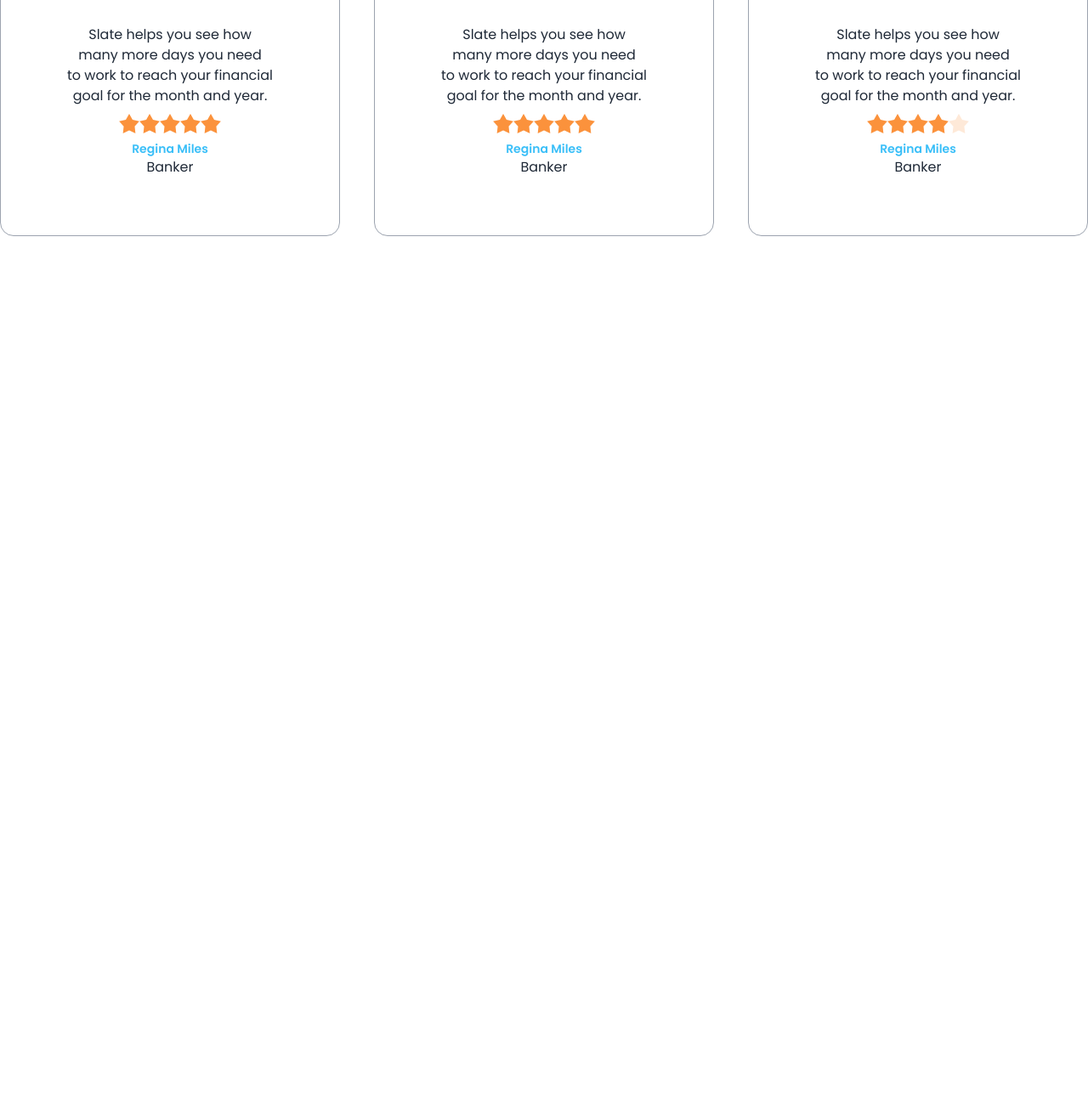
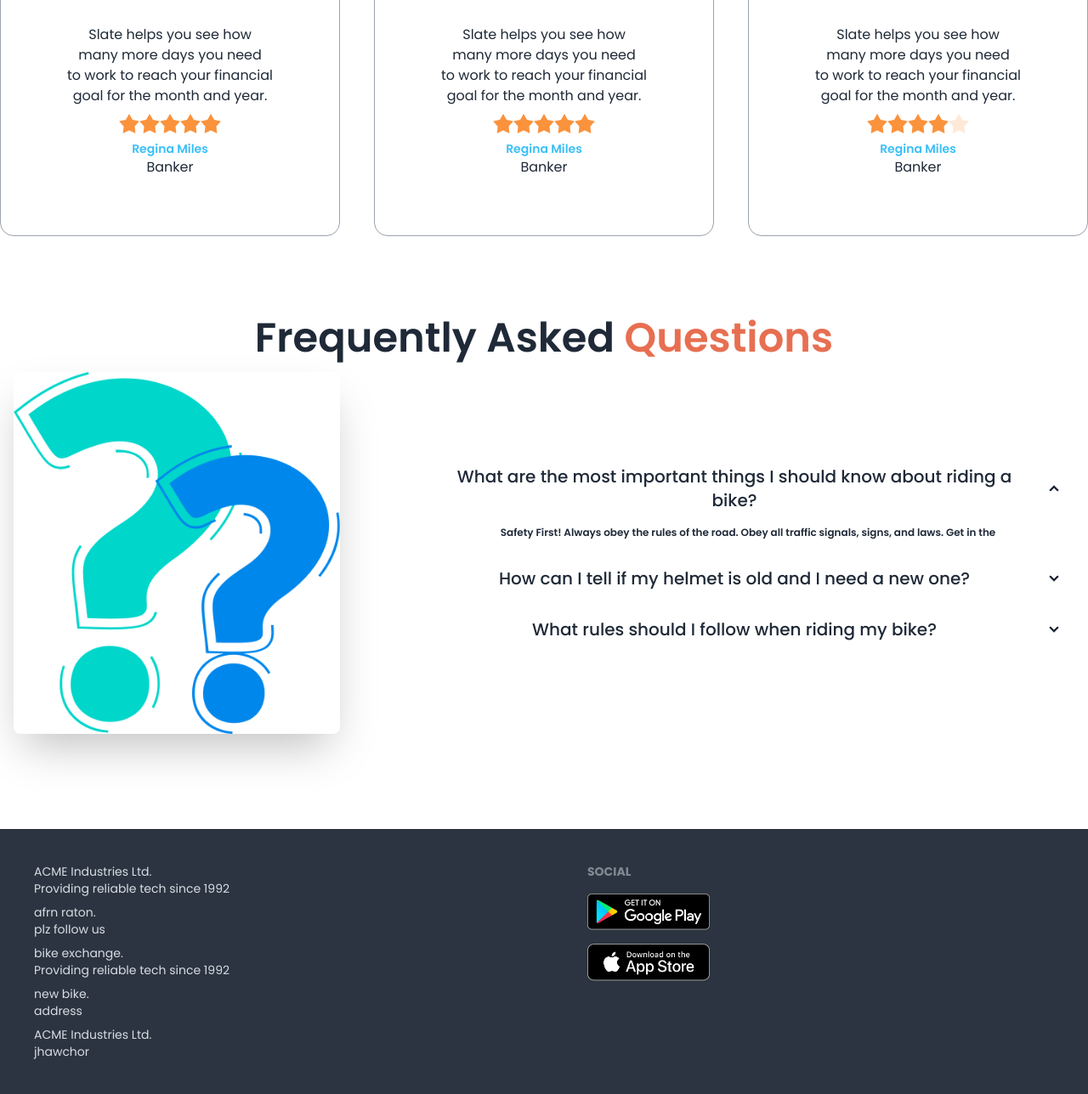
Before and after one commit to raton101/biker-zone-project, a plain HTML site: page index.html in a window 1280 px wide. Shown: the part 1626-2914 px from the top of the page at 85% size. Before the commit the page ends 1904 px from the top, so only its background shows below. Drawn offline with nearby package versions, Linux system fonts and the light colour scheme; a web font is replaced by a local one.

Commit message:
my last section and footer section coplite

```diff
--- a/index.html
+++ b/index.html
@@ -304,9 +304,75 @@
           </div>
 
         </section>
+        <section class="my-24">
+            <!-- Frequently Asked Questions -->
+
+          <h3 class="text-5xl font-semibold text-center my-5">Frequently Asked <span class="text-bike-primari"> Questions</span>
+
+            <div class=" ">
+              <div class="hero-content flex-col lg:gap-24 lg:flex-row">
+                <img src="images/others/faq.png" class=" w-3/4 lg:max-w-sm rounded-lg shadow-2xl" />
+                <div>
+                  <div class="collapse collapse-arrow bg-clisk to open this one and close other">
+                    <input type="radio" name="my-accordion-2" checked="checked" />
+                    <div class="collapse-title text-xl font-medium">
+                     <p class="">What are the most important things I should
+                      know about riding a bike?</p>
+                    </div>
+                    <div class="collapse-content">
+                      <p class="text-xs">Safety First! Always obey the rules of the road. Obey all traffic signals, signs, and laws. Get in the </p>
+                    </div>
+                  </div>
+                  <div class="collapse collapse-arrow bg-clisk to open this one and close other">
+                    <input type="radio" name="my-accordion-2" />
+                    <div class="collapse-title text-xl font-medium">
+                     <p class=""> How can I tell if my helmet is old and I need a
+                      new one?</p>
+                    </div>
+                    <div class="collapse-content">
+                      <p class="text-xs">Safety First! Always obey the rules of the road. Obey all traffic signals, signs, and laws. Get in the</p>
+                    </div>
+                  </div>
+                  <div class="collapse collapse-arrow bg-clisk to open this one and close other">
+                    <input type="radio" name="my-accordion-2" />
+                    <div class="collapse-title text-xl font-medium">
+                      <p>What rules should I follow when riding my bike?</p>
+                    </div>
+                    <div class="collapse-content">
+                      <p class="text-xs">Safety First! Always obey the rules of the road. Obey all traffic signals, signs, and laws. Get in the</p>
+                    </div>
+                  </div>
+                </div>
+              </div>
+            </div>
+
+
+          </h3>
+
+        </section>
+
 
     </main>
-    <footer></footer>
+    <footer>
+
+      <footer class="footer p-10 bg-neutral text-neutral-content">
+        <div>
+
+          <p>ACME Industries Ltd.<br/>Providing reliable tech since 1992</p>
+          <p>afrn raton.<br/>plz follow us</p>
+          <p>bike exchange.<br/>Providing reliable tech since 1992</p>
+          <p>new bike.<br/>address</p>
+          <p>ACME Industries Ltd.<br/>jhawchor</p>
+        </div>
+        <div>
+          <span class="footer-title">Social</span>
+          <div class="grid grid-cols-1 gap-4">
+            <a><img class="w-36" src="images/others/android.png" alt=""></a>
+            <a> <img class="w-36" src="images/others/ios.png" alt=""></a>
+          </div>
+        </div>
+      </footer>
+    </footer>
 
 
 </body>
```
